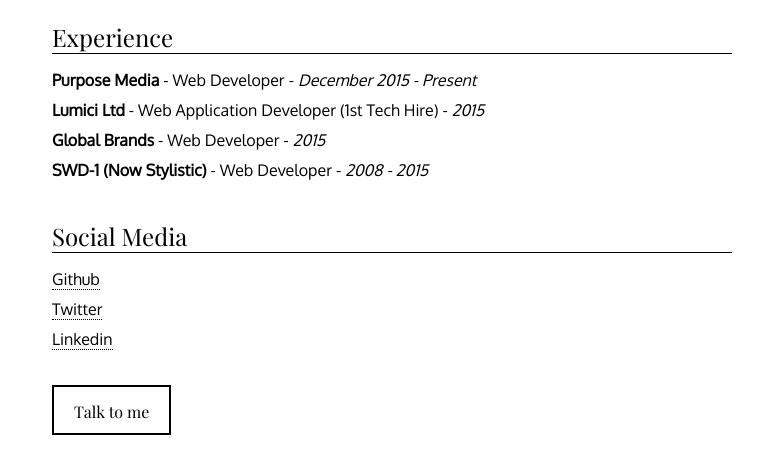
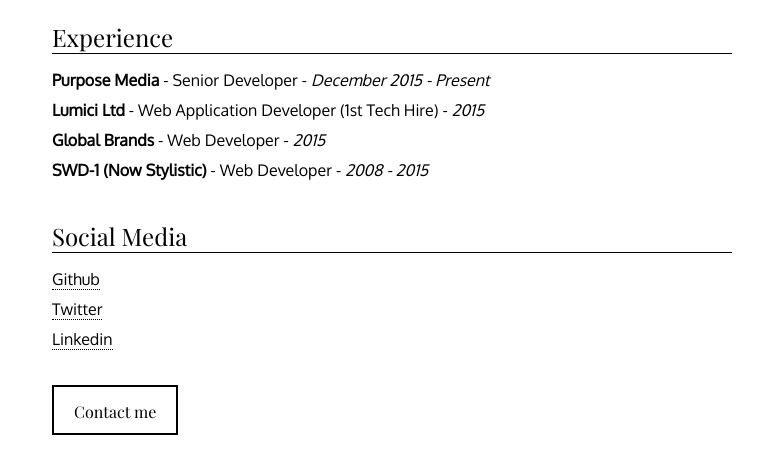
Before and after one commit to connorjburton/connorburton.com, a website: page public/index.html in a window 1280 px wide. Shown: the part 460-934 px from the top of the page, without its empty margins (28-791 px from the left). Drawn offline with nearby package versions, Linux system fonts and the light colour scheme.

Commit message:
Update index.html

```diff
--- a/public/index.html
+++ b/public/index.html
@@ -30,7 +30,7 @@
             <h2>Experience</h2>
 
             <ul>
-                <li><b>Purpose Media</b> - Web Developer - <i>December 2015 - Present</i></li>
+                <li><b>Purpose Media</b> - Senior Developer - <i>December 2015 - Present</i></li>
                 <li><b>Lumici Ltd</b> - Web Application Developer (1st Tech Hire) - <i>2015</i></li>
                 <li><b>Global Brands</b> - Web Developer - <i>2015</i></li>
                 <li><b>SWD-1 (Now Stylistic)</b> - Web Developer - <i>2008 - 2015</i></li>
@@ -45,7 +45,7 @@
             </ul>
 
             <div class="btn-primary">
-                <a href="mailto:info@connorburton.com">Talk to me</a>
+                <a href="mailto:info@connorburton.com">Contact me</a>
             </div>
         </div>
 
```
